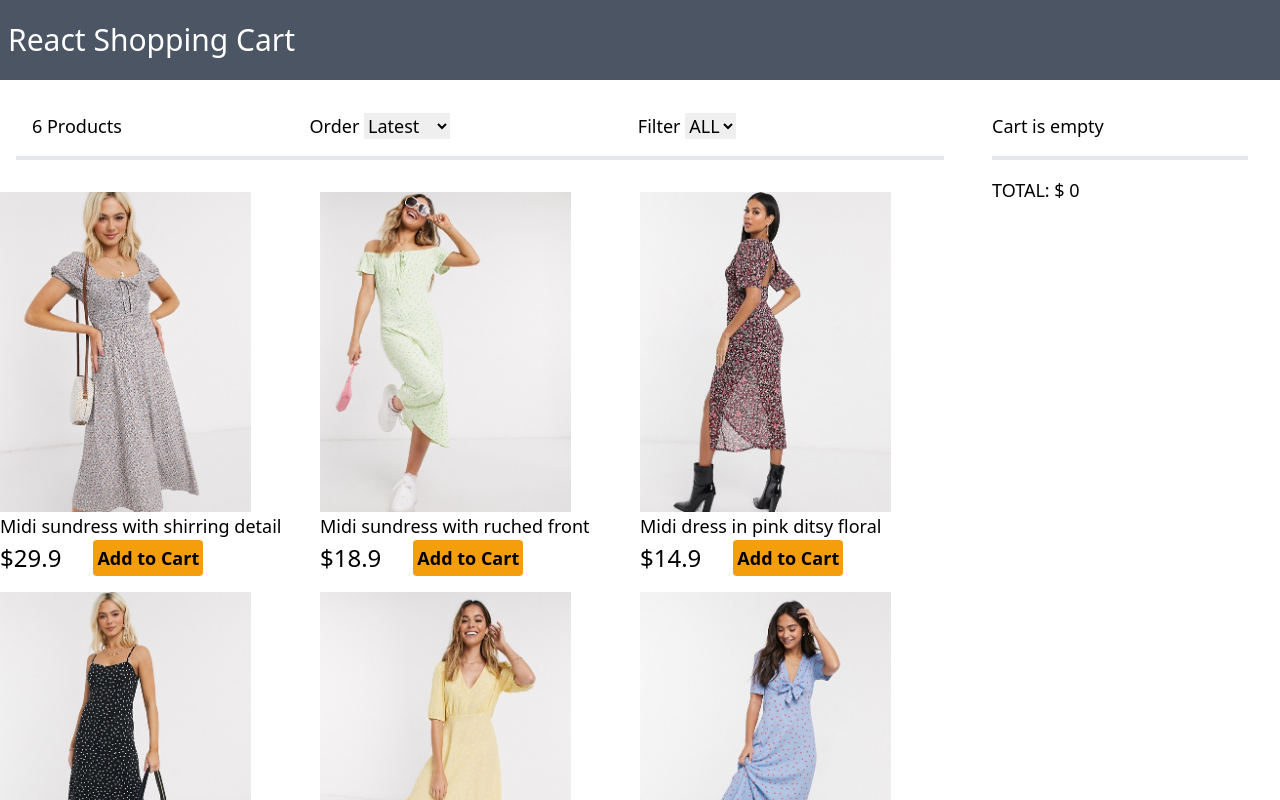
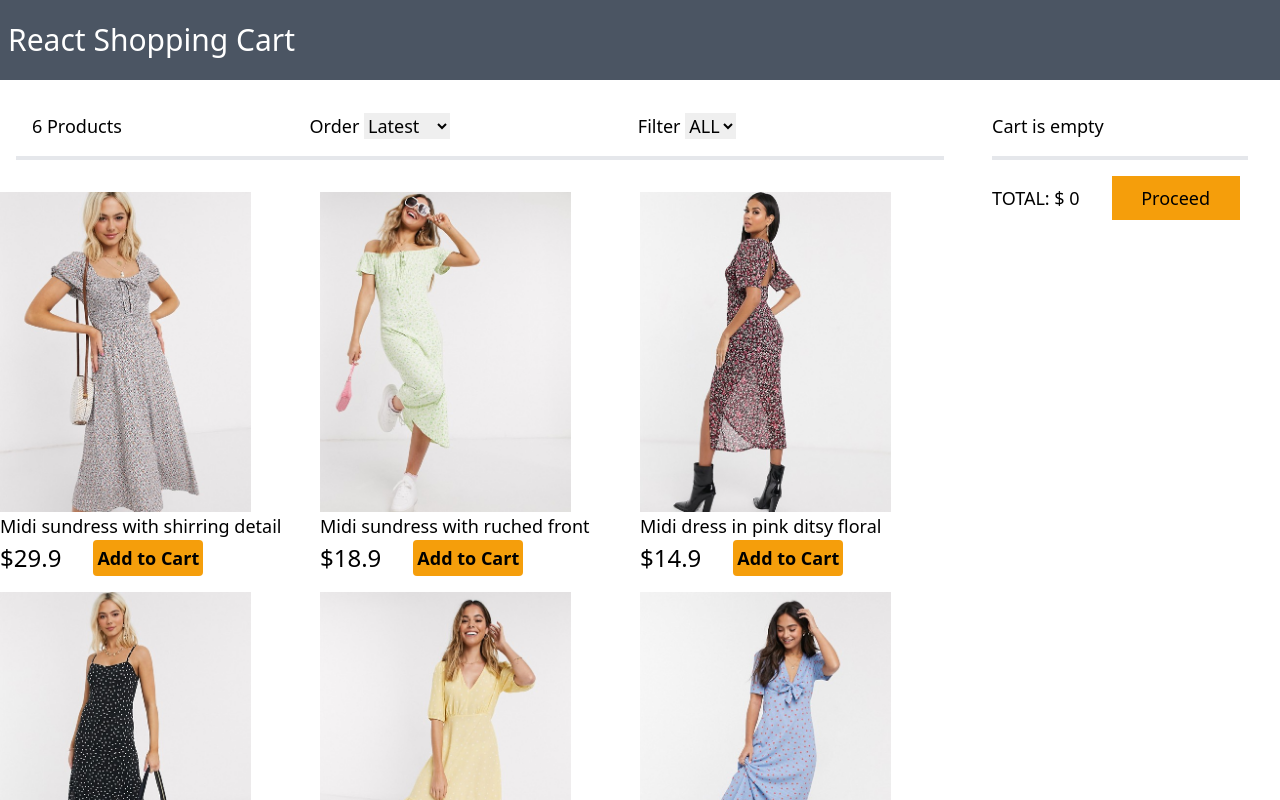
Before and after one commit to MagcDEV/shoping-cart-react, a React (Create React App) app: page / in a window 1280 px wide. Shown: the top 800 px of the page. Built offline with nearby package versions, Linux system fonts and the light colour scheme.

Commit message:
added proceed buttn

```diff
--- a/src/componets/Cart.js
+++ b/src/componets/Cart.js
@@ -36,6 +36,7 @@ export const Cart = (props) => {
         </ul>
         <div>
           TOTAL: $ {cartItems.reduce((total, currentPrice) => total + (currentPrice.price * currentPrice.count), 0)}
+          <button className="ml-8 text-center bg-yellow-500 hover:bg-yellow-700 p-2 w-32">Proceed</button>
         </div>
       </div>
     </div>
```
